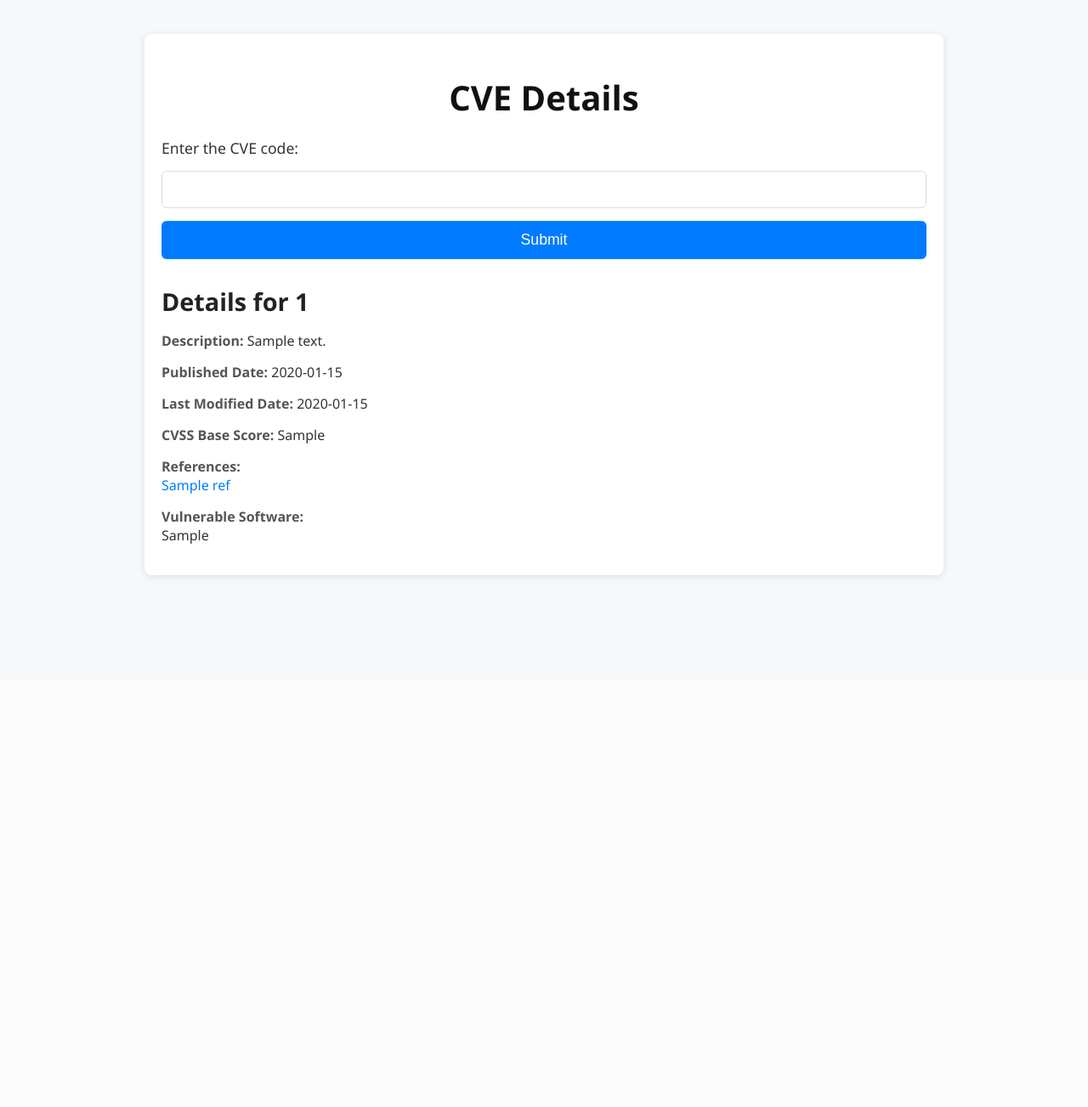
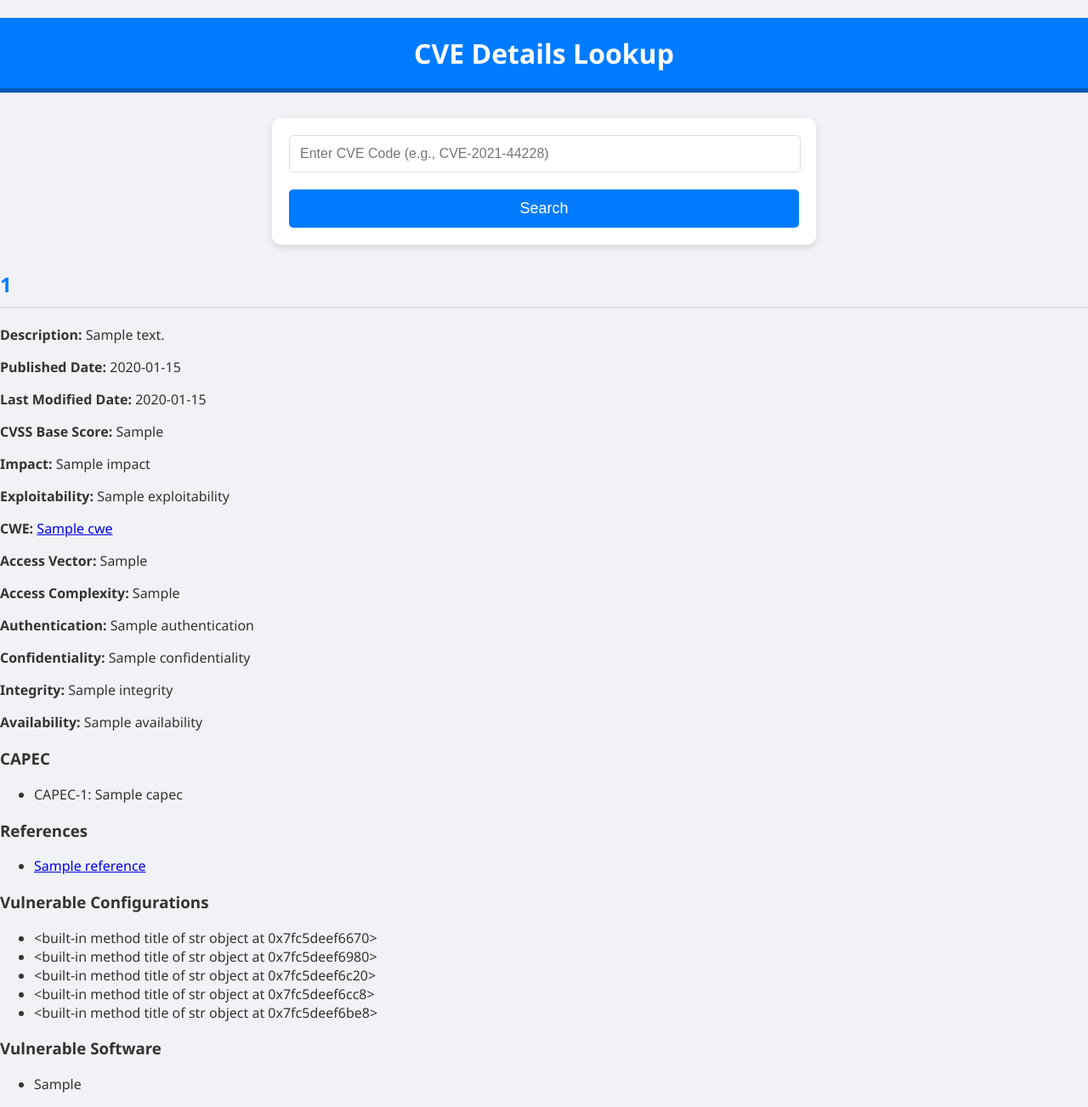
Before and after one commit to Kenni001/CVE_Bot, a Flask app: template templates/index.html in a window 1280 px wide. Shown: the whole page at 85% size. Before the commit the page ends 681 px from the top, so only its background shows below. Run offline with Flask 3, Linux system fonts and the light colour scheme; the template is opened without the code that fills it: most values are stand-ins (such as "Sample title", 1, 10 or a date in 2020).

Commit message:
Chnages to code

```diff
--- a/app.py
+++ b/app.py
@@ -15,16 +15,54 @@
             cve_id = data.get('id', 'N/A')
             description = data.get('summary', 'No description available.')
             published_date = data.get('Published', 'No date available.')
-            last_modified_date = data.get('Last Modified', 'No date available.')
+            last_modified_date = data.get('Last_Modified', 'No date available.')
 
-            cvss = data.get('cvss', 'No CVSS score available.')
-            cvss_base_score = cvss.get('base', 'N/A') if isinstance(cvss, dict) else 'N/A'
+            # Extracting CVSS details
+            cvss = data.get('cvss', {})
+            cvss_base_score = cvss.get('base', 'N/A') if isinstance(cvss, dict) else cvss
+            impact = cvss.get('impact', 'N/A') if isinstance(cvss, dict) else 'N/A'
+            exploitability = cvss.get('exploitability', 'N/A') if isinstance(cvss, dict) else 'N/A'
 
+            # Extracting CWE and creating a URL
+            cwe = data.get('cwe', 'N/A')
+            cwe_id = cwe.split('-')[1] if cwe != 'N/A' else 'N/A'
+            cwe_url = f"https://cwe.mitre.org/data/definitions/{cwe_id}.html" if cwe_id != 'N/A' else None
+
+            # Extracting CAPEC information
+            capec = data.get('capec', [])
+
+            # Extracting access vector, complexity, and authentication
+            access = data.get('access', {})
+            access_vector = access.get('vector', 'N/A')
+            access_complexity = access.get('complexity', 'N/A')
+            authentication = access.get('authentication', 'N/A')
+
+            # Extracting impact details (Confidentiality, Integrity, Availability)
+            impact_details = data.get('impact', {})
+            confidentiality = impact_details.get('confidentiality', 'N/A')
+            integrity = impact_details.get('integrity', 'N/A')
+            availability = impact_details.get('availability', 'N/A')
+
+            # Extracting references
             references = data.get('references', [])
-            references_list = references if references else ["No references available."]
 
+            # Extracting vulnerable configurations
+            vulnerable_configs = data.get('vulnerable_configuration', [])
+            formatted_configs = [{'id': config.get('id', 'N/A'), 'title': config.get('title', 'No title available')} for config in vulnerable_configs]
+
+            # Extracting vulnerable software
             vulnerable_software = data.get('vulnerable_software', [])
-            vulnerable_software_list = vulnerable_software if vulnerable_software else ["No vulnerable software information available."]
+
+            # Formatting CAPEC details
+            formatted_capec = []
+            for item in capec:
+                formatted_capec.append({
+                    'id': item.get('id', 'N/A'),
+                    'name': item.get('name', 'N/A'),
+                    'summary': item.get('summary', 'No summary available.'),
+                    'prerequisites': item.get('prerequisites', 'No prerequisites available.'),
+                    'solutions': item.get('solutions', 'No solutions available.')
+                })
 
             return {
                 'CVE ID': cve_id,
@@ -32,8 +70,20 @@
                 'Published Date': published_date,
                 'Last Modified Date': last_modified_date,
                 'CVSS Base Score': cvss_base_score,
-                'References': references_list,
-                'Vulnerable Software': vulnerable_software_list
+                'Impact': impact,
+                'Exploitability': exploitability,
+                'CWE': cwe,
+                'CWE URL': cwe_url,
+                'CAPEC': formatted_capec,
+                'Access Vector': access_vector,
+                'Access Complexity': access_complexity,
+                'Authentication': authentication,
+                'Confidentiality': confidentiality,
+                'Integrity': integrity,
+                'Availability': availability,
+                'References': references,
+                'Vulnerable Configurations': formatted_configs,
+                'Vulnerable Software': vulnerable_software
             }
         else:
             return {'error': 'CVE not found or data is missing.'}
--- a/static/styles.css
+++ b/static/styles.css
@@ -1,99 +1,187 @@
-/* styles.css */
-
+/* General Body Styling */
 body {
-    font-family: "Segoe UI", Tahoma, Geneva, Verdana, sans-serif;
-    background-color: #f7f8fa;
+    font-family: 'Segoe UI', Tahoma, Geneva, Verdana, sans-serif;
+    background: #f0f2f5;
+    color: #333;
     margin: 0;
     padding: 0;
-    color: #333;
 }
 
-.container {
-    max-width: 900px;
-    margin: 40px auto;
-    padding: 20px;
-    background: #fff;
-    border-radius: 8px;
-    box-shadow: 0 2px 10px rgba(0, 0, 0, 0.1);
+h1, h2 {
+    color: #444;
 }
 
 h1 {
-    font-size: 2.5em;
-    font-weight: 600;
-    color: #111;
+    background: #007bff;
+    color: #fff;
+    padding: 20px 0;
     text-align: center;
+    border-bottom: 5px solid #0056b3;
+}
+
+h2 {
+    color: #007bff;
+    border-bottom: 2px solid #e0e0e0;
+    padding-bottom: 10px;
     margin-bottom: 20px;
 }
 
-.cve-form {
-    display: flex;
-    flex-direction: column;
-    gap: 15px;
+/* Form Styling */
+form {
+    max-width: 600px;
+    margin: 30px auto;
+    padding: 20px;
+    background: #fff;
+    border-radius: 10px;
+    box-shadow: 0 4px 8px rgba(0,0,0,0.1);
 }
 
-.cve-form label {
-    font-size: 1.1em;
-    font-weight: 500;
+input[type="text"] {
+    width: calc(100% - 24px);
+    padding: 12px;
+    margin-bottom: 20px;
+    border: 1px solid #ddd;
+    border-radius: 5px;
+    font-size: 16px;
 }
 
-.cve-form input {
+button {
+    width: 100%;
     padding: 12px;
-    font-size: 1em;
-    border: 1px solid #ddd;
-    border-radius: 6px;
-    outline: none;
-    transition: border-color 0.3s;
+    background: #007bff;
+    color: #fff;
+    border: none;
+    border-radius: 5px;
+    cursor: pointer;
+    font-size: 18px;
+    transition: background 0.3s ease;
 }
 
-.cve-form input:focus {
-    border-color: #007bff;
-    box-shadow: 0 0 4px rgba(0, 123, 255, 0.3);
+button:hover {
+    background: #0056b3;
 }
 
-.cve-form button {
-    padding: 12px;
-    background-color: #007bff;
-    color: #fff;
-    border: none;
-    border-radius: 6px;
-    font-size: 1.1em;
-    cursor: pointer;
-    transition: background-color 0.3s;
+/* Details Section Styling */
+.details {
+    max-width: 900px;
+    margin: 30px auto;
+    padding: 20px;
+    background: #fff;
+    border-radius: 10px;
+    box-shadow: 0 4px 8px rgba(0,0,0,0.1);
 }
 
-.cve-form button:hover {
-    background-color: #0056b3;
-}
-
-.details {
-    margin-top: 30px;
-}
-
-.details h2 {
-    font-size: 1.8em;
-    color: #222;
-    margin-bottom: 15px;
+.details p {
+    margin: 15px 0;
+    font-size: 18px;
 }
 
 .details ul {
     list-style: none;
     padding: 0;
+    margin: 0;
 }
 
-.details li {
-    margin-bottom: 15px;
+.details ul li {
+    padding: 10px;
+    border-bottom: 1px solid #eee;
+    font-size: 16px;
 }
 
-.details strong {
-    color: #555;
+.details ul li a {
+    color: #007bff;
+    text-decoration: none;
+    transition: color 0.3s ease;
 }
 
-.details a {
+.details ul li a:hover {
+    color: #0056b3;
+}
+
+/* Error Styling */
+.error {
+    color: #dc3545;
+    font-weight: bold;
+    font-size: 18px;
+    background: #f8d7da;
+    padding: 15px;
+    border-radius: 5px;
+    border: 1px solid #f5c6cb;
+    margin-bottom: 20px;
+}
+
+/* Toggle Details Button */
+button.toggle {
+    background: #6c757d;
+    color: #fff;
+    padding: 10px 20px;
+    border: none;
+    border-radius: 5px;
+    cursor: pointer;
+    font-size: 16px;
+    transition: background 0.3s ease;
+}
+
+button.toggle:hover {
+    background: #5a6268;
+}
+
+/* CAPEC Section Styling */
+.capec {
+    margin: 30px 0;
+}
+
+.capec ul {
+    padding: 0;
+    margin: 0;
+}
+
+.capec ul li {
+    padding: 10px;
+    border-bottom: 1px solid #eee;
+    font-size: 16px;
+}
+
+.capec ul li a {
     color: #007bff;
     text-decoration: none;
-    font-weight: 500;
+    transition: color 0.3s ease;
 }
 
-.details a:hover {
-    text-decoration: underline;
+.capec ul li a:hover {
+    color: #0056b3;
 }
+
+.capec div {
+    padding: 15px;
+    background: #f9f9f9;
+    border: 1px solid #ddd;
+    border-radius: 5px;
+    margin: 10px 0;
+    box-shadow: 0 2px 4px rgba(0,0,0,0.1);
+}
+
+.capec div p {
+    margin: 5px 0;
+    font-size: 16px;
+}
+
+/* Responsive Design */
+@media (max-width: 768px) {
+    form, .details {
+        padding: 15px;
+        margin: 10px;
+    }
+
+    button {
+        font-size: 16px;
+    }
+
+    .details p, .details ul li {
+        font-size: 14px;
+    }
+
+    .capec div p {
+        font-size: 14px;
+    }
+}
--- a/templates/index.html
+++ b/templates/index.html
@@ -3,43 +3,115 @@
 <head>
     <meta charset="UTF-8">
     <meta name="viewport" content="width=device-width, initial-scale=1.0">
-    <title>CVE Details</title>
+    <title>CVE Details Lookup</title>
     <link rel="stylesheet" href="{{ url_for('static', filename='styles.css') }}">
+    <style>
+        .hidden {
+            display: none;
+        }
+        .capec-item {
+            cursor: pointer;
+            margin-bottom: 5px;
+        }
+    </style>
 </head>
 <body>
     <div class="container">
-        <h1>CVE Details</h1>
-        <form method="post" class="cve-form">
-            <label for="cve_code">Enter the CVE code:</label>
-            <input type="text" id="cve_code" name="cve_code" required>
-            <button type="submit">Submit</button>
+        <h1>CVE Details Lookup</h1>
+        <form method="POST">
+            <input type="text" name="cve_code" placeholder="Enter CVE Code (e.g., CVE-2021-44228)" required>
+            <button type="submit">Search</button>
         </form>
 
         {% if details %}
-        <div class="details">
-            <h2>Details for {{ details['CVE ID'] }}</h2>
+            {% if details.error %}
+                <div class="error">{{ details.error }}</div>
+            {% else %}
+                <div class="results">
+                    <h2>{{ details['CVE ID'] }}</h2>
+                    <p><strong>Description:</strong> {{ details['Description'] }}</p>
+                    <p><strong>Published Date:</strong> {{ details['Published Date'] }}</p>
+                    <p><strong>Last Modified Date:</strong> {{ details['Last Modified Date'] }}</p>
+                    <p><strong>CVSS Base Score:</strong> {{ details['CVSS Base Score'] }}</p>
+                    <p><strong>Impact:</strong> {{ details['Impact'] }}</p>
+                    <p><strong>Exploitability:</strong> {{ details['Exploitability'] }}</p>
+                    <p><strong>CWE:</strong> <a href="{{ details['CWE URL'] }}" target="_blank">{{ details['CWE'] }}</a></p>
+                    <p><strong>Access Vector:</strong> {{ details['Access Vector'] }}</p>
+                    <p><strong>Access Complexity:</strong> {{ details['Access Complexity'] }}</p>
+                    <p><strong>Authentication:</strong> {{ details['Authentication'] }}</p>
+                    <p><strong>Confidentiality:</strong> {{ details['Confidentiality'] }}</p>
+                    <p><strong>Integrity:</strong> {{ details['Integrity'] }}</p>
+                    <p><strong>Availability:</strong> {{ details['Availability'] }}</p>
+
+                    <div class="section">
+                        <h3>CAPEC</h3>
+                        <ul id="capec-list">
+                            {% if details['CAPEC'] %}
+                                {% for capec in details['CAPEC'] %}
+                                    <li class="capec-item" data-id="{{ capec['id'] }}">
+                                        CAPEC-{{ capec['id'] }}: {{ capec['name'] }}
+                                        <div class="capec-description hidden">
+                                            <p><strong>Summary:</strong> {{ capec['summary'] }}</p>
+                                            <p><strong>Prerequisites:</strong> {{ capec['prerequisites'] }}</p>
+                                            <p><strong>Solutions:</strong> {{ capec['solutions'] }}</p>
+                                        </div>
+                                    </li>
+                                {% endfor %}
+                            {% else %}
+                                <li>No CAPEC details available.</li>
+                            {% endif %}
+                        </ul>
+                    </div>
+
+                    <div class="section">
+                        <h3>References</h3>
                         <ul>
-                <li><strong>Description:</strong> {{ details['Description'] }}</li>
-                <li><strong>Published Date:</strong> {{ details['Published Date'] }}</li>
-                <li><strong>Last Modified Date:</strong> {{ details['Last Modified Date'] }}</li>
-                <li><strong>CVSS Base Score:</strong> {{ details['CVSS Base Score'] }}</li>
-                <li><strong>References:</strong>
-                    <ul>
-                        {% for ref in details['References'] %}
-                        <li><a href="{{ ref }}" target="_blank">{{ ref }}</a></li>
+                            {% for reference in details['References'] %}
+                                <li><a href="{{ reference }}" target="_blank">{{ reference }}</a></li>
                             {% endfor %}
                         </ul>
-                </li>
-                <li><strong>Vulnerable Software:</strong>
+                    </div>
+
+                    <div class="section">
+                        <h3>Vulnerable Configurations</h3>
+                        <ul>
+                            {% for config in details['Vulnerable Configurations'][:5] %}
+                                <li>{{ config['title'] }}</li>
+                            {% endfor %}
+                        </ul>
+                        {% if details['Vulnerable Configurations']|length > 5 %}
+                            <button id="show-more-configs">Show More</button>
+                            <ul id="more-configs" class="hidden">
+                                {% for config in details['Vulnerable Configurations'][5:] %}
+                                    <li>{{ config['title'] }}</li>
+                                {% endfor %}
+                            </ul>
+                        {% endif %}
+                    </div>
+
+                    <div class="section">
+                        <h3>Vulnerable Software</h3>
                         <ul>
                             {% for software in details['Vulnerable Software'] %}
                                 <li>{{ software }}</li>
                             {% endfor %}
                         </ul>
-                </li>
-            </ul>
+                    </div>
                 </div>
             {% endif %}
+        {% endif %}
     </div>
+
+    <script>
+        document.querySelectorAll('.capec-item').forEach(function(item) {
+            item.addEventListener('click', function() {
+                this.querySelector('.capec-description').classList.toggle('hidden');
+            });
+        });
+
+        document.getElementById('show-more-configs')?.addEventListener('click', function() {
+            document.getElementById('more-configs').classList.toggle('hidden');
+        });
+    </script>
 </body>
 </html>
```
Lines whose indentation alone changed are shown as unchanged.
